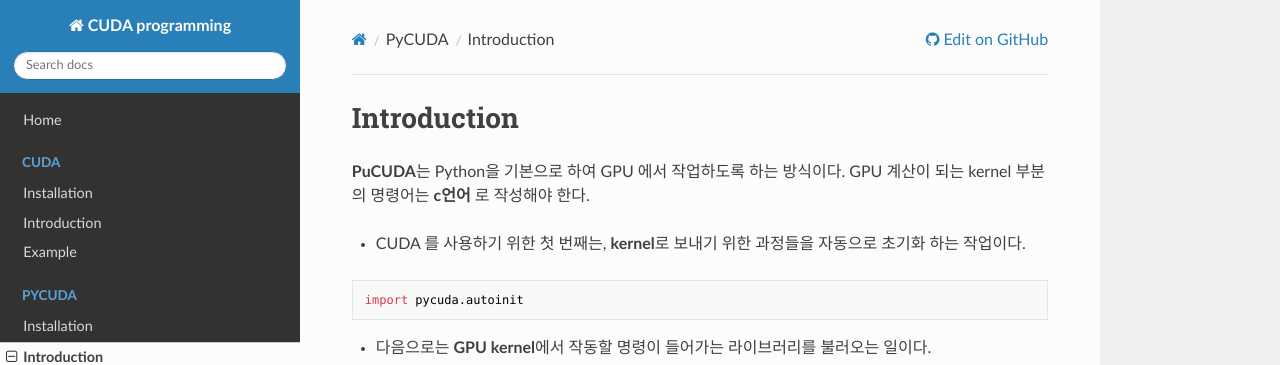
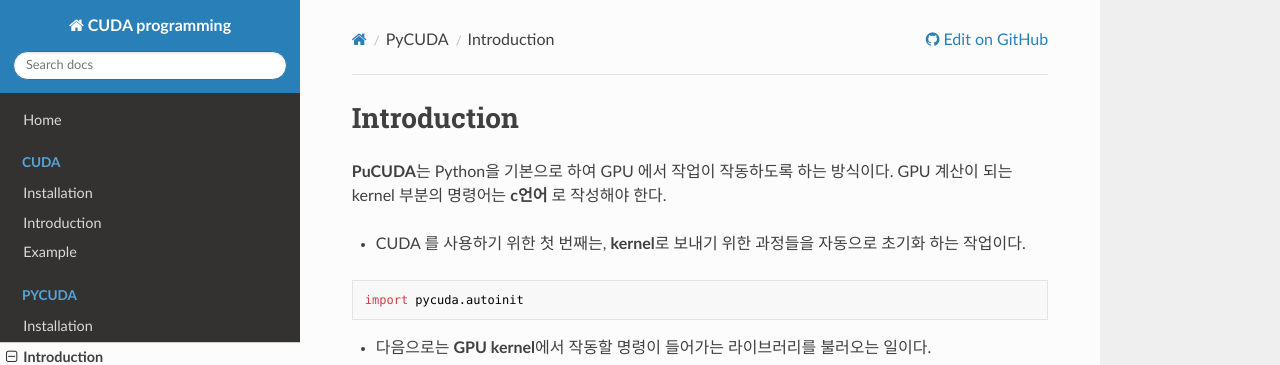
Before and after one commit to WonyoungCho/CUDA, an MkDocs documentation site: the page built from docs/PyCUDA_int.md, in a window 1280 px wide and 1320 px high. Shown: the top 365 px of the window. Built offline with MkDocs 1.6.1, drawn with Linux system fonts in a browser that asks for light colours; nearby versions of some CDN libraries; old or Windows-style settings are respelled for this version of MkDocs.

Commit message:
Update PyCUDA_int.md

````diff
--- a/docs/PyCUDA_int.md
+++ b/docs/PyCUDA_int.md
@@ -1,6 +1,6 @@
 # Introduction
 
-**PuCUDA**는 Python을 기본으로 하여 GPU 에서 작업하도록 하는 방식이다. GPU 계산이 되는 kernel 부분의 명령어는 **c언어** 로 작성해야 한다.
+**PuCUDA**는 Python을 기본으로 하여 GPU 에서 작업이 작동하도록 하는 방식이다. GPU 계산이 되는 kernel 부분의 명령어는 **c언어** 로 작성해야 한다.
 
 - CUDA 를 사용하기 위한 첫 번째는, **kernel**로 보내기 위한 과정들을 자동으로 초기화 하는 작업이다.
 ```python
````
